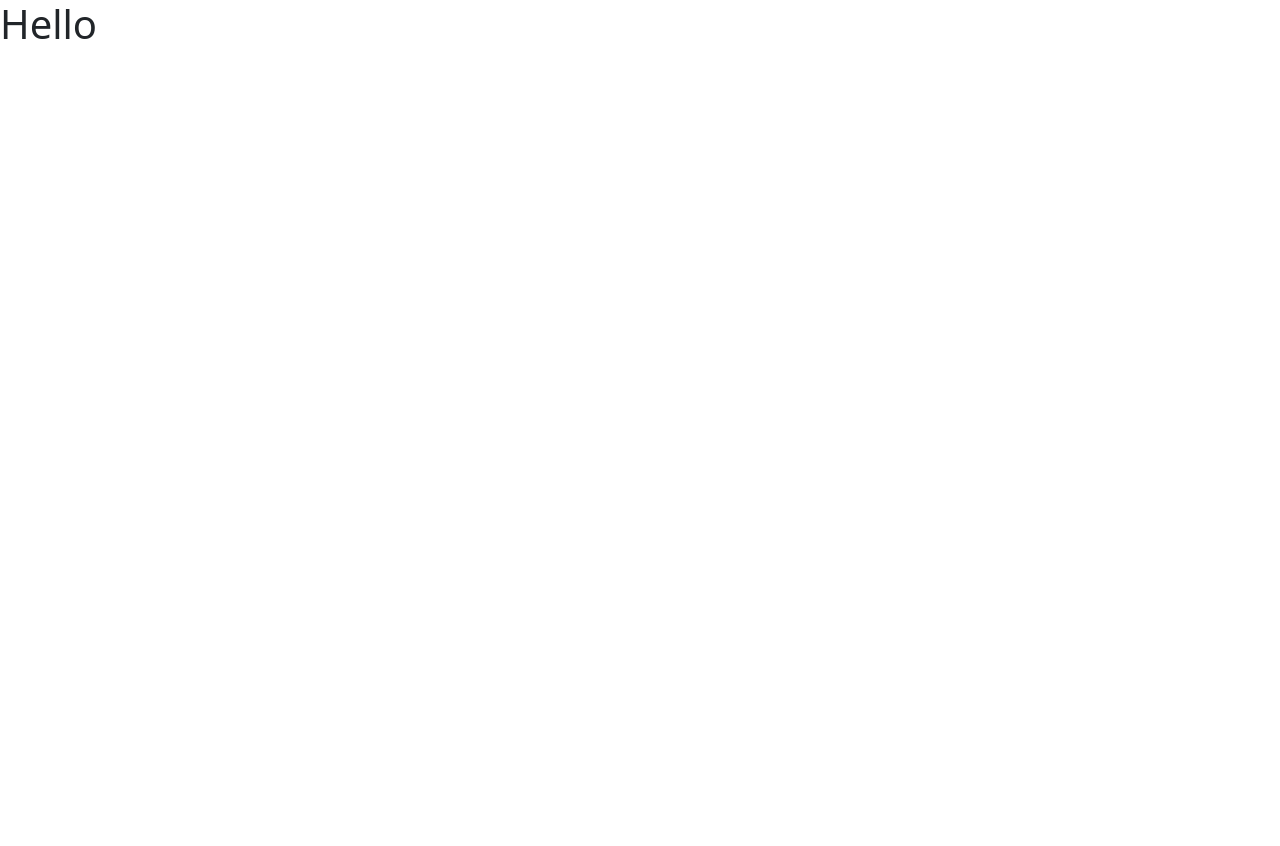
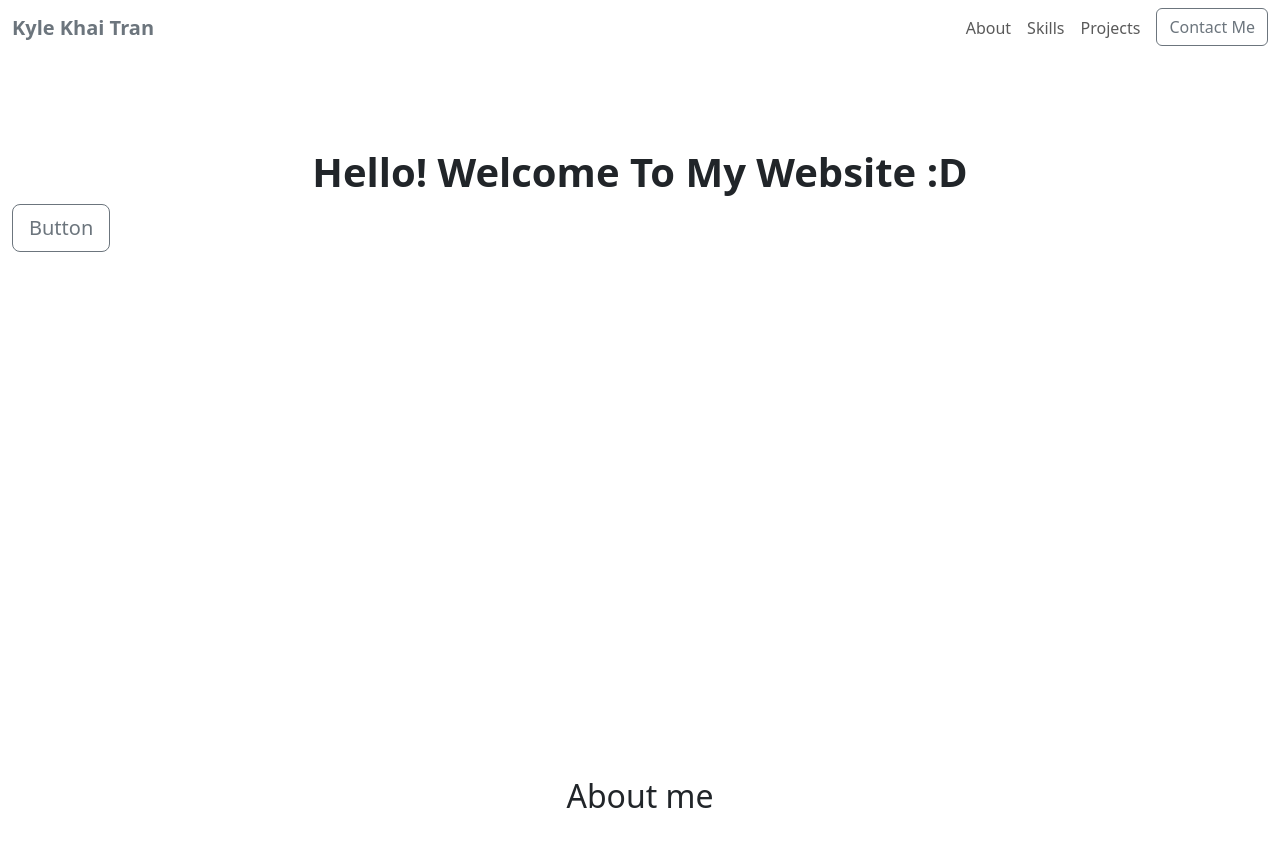
Before and after one commit to KYLEKHAI/kylekhai_portfolio, a plain HTML site: page index.html in a window 1280 px wide. Shown: the top 846 px of the page. Before the commit the page ends 800 px from the top, so only its background shows below. Drawn offline with nearby package versions, Linux system fonts and the light colour scheme.

Commit message:
Add rough website template with navbar

```diff
--- /dev/null
+++ b/assets/styles.css
@@ -0,0 +1,18 @@
+.container-slide {
+  width: 100%;
+  height: 100vh;
+}
+
+.slides {
+  width: 100%;
+  height: 100vh;
+  display: flex;
+  align-items: center;
+  justify-content: center;
+  gap: 50px;
+}
+
+.introduction {
+  height: 50vh;
+  margin-top: 0px;
+}
--- a/index.html
+++ b/index.html
@@ -11,9 +11,94 @@
       integrity="sha384-T3c6CoIi6uLrA9TneNEoa7RxnatzjcDSCmG1MXxSR1GAsXEV/Dwwykc2MPK8M2HN"
       crossorigin="anonymous"
     />
+
+    <link rel="stylesheet" href="assets/styles.css" />
   </head>
   <body>
-    <h1>Hello</h1>
+    <!-- NAV BAR -->
+    <nav class="navbar navbar-expand-md navbar-light fixed-top">
+      <div class="container-xxl">
+        <a href="#introduction" class="navbar-brand">
+          <span class="fw-bold text-secondary"> Kyle Khai Tran </span>
+        </a>
+
+        <!--HAMBURGER FOR MOBILE NAV-->
+        <button
+          class="navbar-toggler"
+          type="button"
+          data-bs-toggle="collapse"
+          data-bs-target="main-nav"
+          aria-controls="main-nav"
+          aria-expanded="false"
+          aria-label="Toggle navigation"
+        >
+          <span class="navbar-toggler-icon"></span>
+        </button>
+
+        <!--NAVBAR LINKS-->
+        <div
+          class="collapse navbar-collapse justify-content-end allign-center"
+          id="main-nav"
+        >
+          <ul class="navbar-nav">
+            <li class="nav-item">
+              <a class="nav-link" href="#about">About</a>
+            </li>
+            <li class="nav-item">
+              <a class="nav-link" href="#skills">Skills</a>
+            </li>
+            <li class="nav-item">
+              <a class="nav-link" href="#projects">Projects</a>
+            </li>
+            <li class="nav-item ms-2 d-none d-md-inline">
+              <a class="btn btn-outline-secondary" href="#contact"
+                >Contact Me</a
+              >
+            </li>
+          </ul>
+        </div>
+      </div>
+    </nav>
+
+    <!-- TITLE HEADER -->
+
+    <div class="container-slide">
+      <div class="slides introduction" id="introduction">
+        <div class="container-fluid my-5">
+          <h1 class="fw-bold text-center">Hello! Welcome To My Website :D</h1>
+          <button class="btn btn-outline-secondary btn-lg text">Button</button>
+        </div>
+      </div>
+      <div class="slides" id="about">
+        <h2>About me</h2>
+      </div>
+      <div class="slides" id="skills">
+        <h2>Skills</h2>
+      </div>
+      <div class="slides" id="projects">
+        <h2>Projects</h2>
+      </div>
+      <h2 class="text-center">Contact Me</h2>
+      <div class="slides" id="contact">
+        <div class="container">
+          <h2>Send me a message!</h2>
+          <div class="form-row">
+            <div class="form-group col-md-6 mt-3">
+              <label for="name">Name</label>
+              <input type="text" class="form-control" id="name" />
+            </div>
+            <div class="form-group col-md-6 mt-3">
+              <label for="subject">Subject</label>
+              <input type="text" class="form-control" id="subject" />
+            </div>
+            <div class="form-group col-md-6 mt-3">
+              <label for="inputEmail">Email</label>
+              <input type="email" class="form-control" id="inputEmail" />
+            </div>
+          </div>
+        </div>
+      </div>
+    </div>
 
     <!--IMPORT JS FROM BOOTSTRAP-->
     <script
@@ -21,5 +106,7 @@
       integrity="sha384-C6RzsynM9kWDrMNeT87bh95OGNyZPhcTNXj1NW7RuBCsyN/o0jlpcV8Qyq46cDfL"
       crossorigin="anonymous"
     ></script>
+
+    <script src="assets/app.js" defer></script>
   </body>
 </html>
```
Also changed, not shown: assets/app.js (added).
